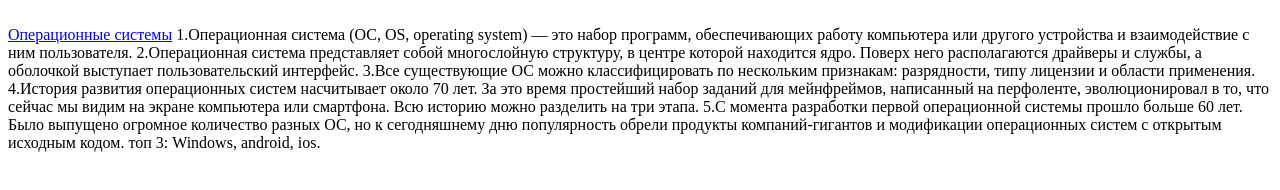
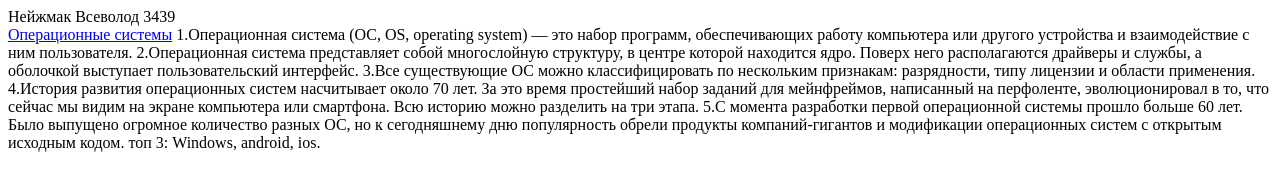
Before and after one commit to Sevchik-Gang/Sevchik-Gang.github.io, a plain HTML site: page index.html in a window 1280 px wide. Drawn offline with Linux system fonts and the light colour scheme.

Commit message:
Update index.html

```diff
--- a/index.html
+++ b/index.html
@@ -6,6 +6,7 @@
     <title>Document</title>
 </head>
 <body>
+    Нейжмак Всеволод 3439
     <br>
     <a href="oper.html">Операционные системы</a>
 </body>
```
